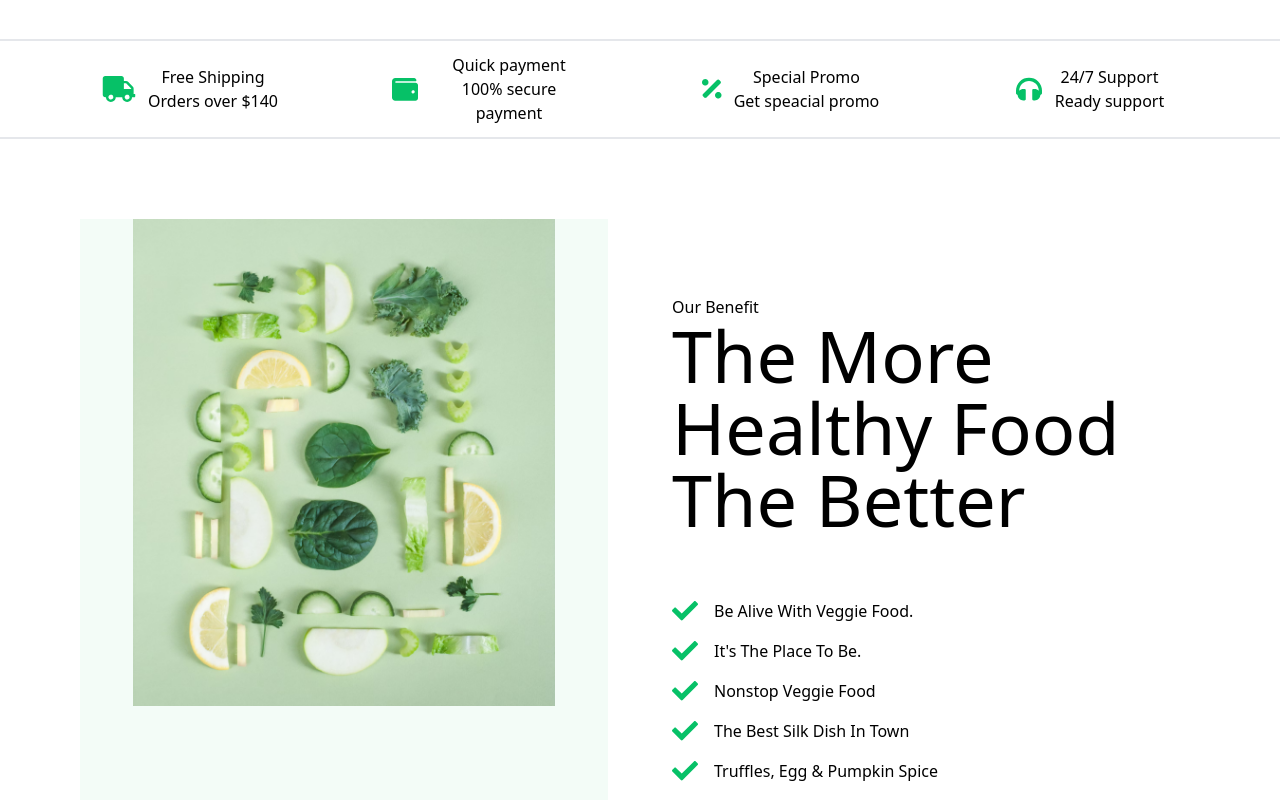
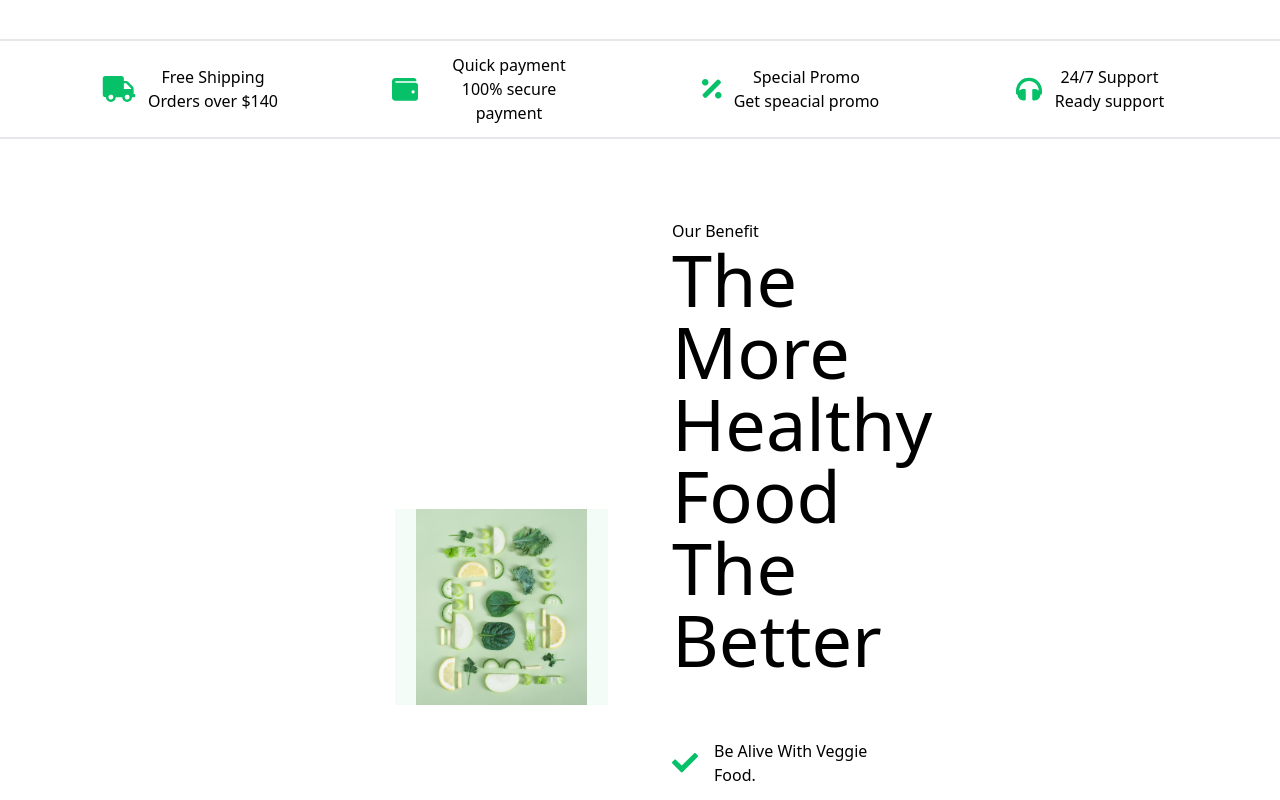
Before and after one commit to NAGUiB-1/Foodies, a React (Vite) app: page / in a window 1280 px wide. Shown: the part 1100-1900 px from the top of the page. Built offline with nearby package versions, Linux system fonts and the light colour scheme.

Commit message:
Update Benefits.jsx

```diff
--- a/src/components/Benefits.jsx
+++ b/src/components/Benefits.jsx
@@ -4,8 +4,8 @@ import Correct from "../assets/correct.svg";
 export default function Benefits() {
   let LiStyle = "flex gap-4";
   return (
-    <div className="mt-20 lg:mt-0 container mx-auto flex flex-col lg:flex-row lg:h-screen gap-[4rem] lg:justify-center lg:items-center ">
-      <div className="left w-full lg:w-[calc(50%-2rem)] lg:h-[80%] relative bg-[#F3FCF7] flex items-start justify-center">
+    <div className="mt-20  container mx-auto flex flex-col lg:flex-row lg:w-[650px] gap-[4rem] lg:justify-center lg:items-center ">
+      <div className="left w-full lg:w-[calc(50%-2rem)] lg:h-[90%] relative bg-[#F3FCF7] flex items-start justify-center">
         <img src={Benfits} alt="Benefits" className="w-[80%] lg:static " />
       </div>
       <div className="right w-full lg:w-[calc(50%-2rem)] flex lg:items-start flex-col justify-center items-center">
```
